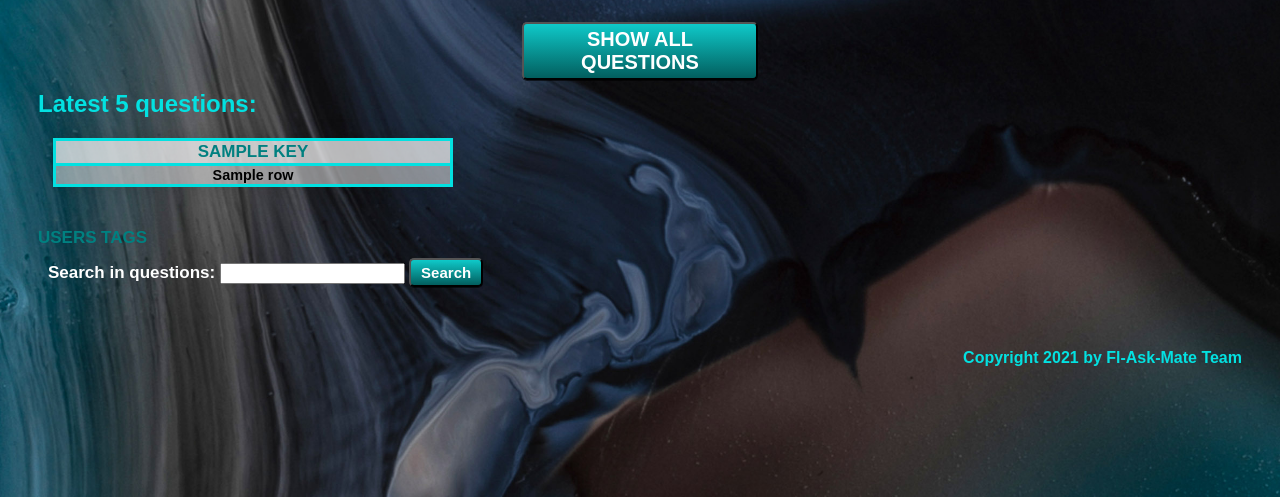
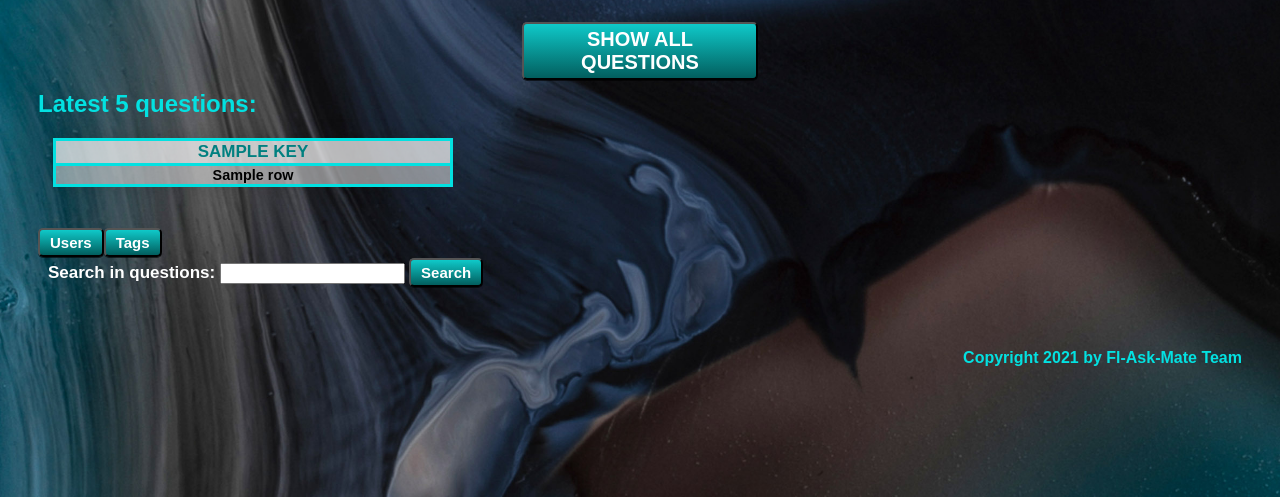
Before and after one commit to CodecoolGlobal/ask-mate-3-python-A-Bolf, a Flask app: template templates/index.html in a window 1280 px wide. Shown: the part 155-652 px from the top of the page. Run offline with Flask 2, Linux system fonts and the light colour scheme; the visitor is signed in with stand-in values (Sample User, id 1); the template is opened without the code that fills it: most values are stand-ins (such as "Sample title", 1, 10 or a date in 2020).

Commit message:
final changes, debugging

```diff
--- a/static/css/style.css
+++ b/static/css/style.css
@@ -25,6 +25,14 @@ a:hover {
     text-decoration: underline;
     }
 
+#tag_content {
+    color: #03e1e1;
+    padding: 10px;
+    }
+
+#user_content {
+    color: #03e1e1;
+    }
 
 button{
     -moz-border-radius: 5px;
--- a/templates/index.html
+++ b/templates/index.html
@@ -46,9 +46,9 @@
     </table>
     <br><br>
     {% if 'username' in session: %}
-        <a href="/user">Users</a>
+        <a href="/user" id="user_content"><button>Users</button></a>
     {% endif %}
-    <a href="/tags">Tags</a>
+    <a href="/tags" id="tag_content"><button>Tags</button></a>
     <div id="search_question">
     <form action="/search">
         <label for="search_phrase">Search in questions:</label>
--- a/templates/tags.html
+++ b/templates/tags.html
@@ -3,7 +3,7 @@
 {% block content %}
 
 <table class="user-table">
-            <tr class="table">
+            <tr>
                 <th colspan="2" style="color:Teal; height:50px;">Tags</th>
             </tr>
         {% for row in tags %}
@@ -13,4 +13,6 @@
             </tr>
      {% endfor %}
 
+<a href="/list"><button>Back to Questions</button></a>
+
 {% endblock %}
```
Also changed, not shown: templates/users.html (+7 -3 lines).
